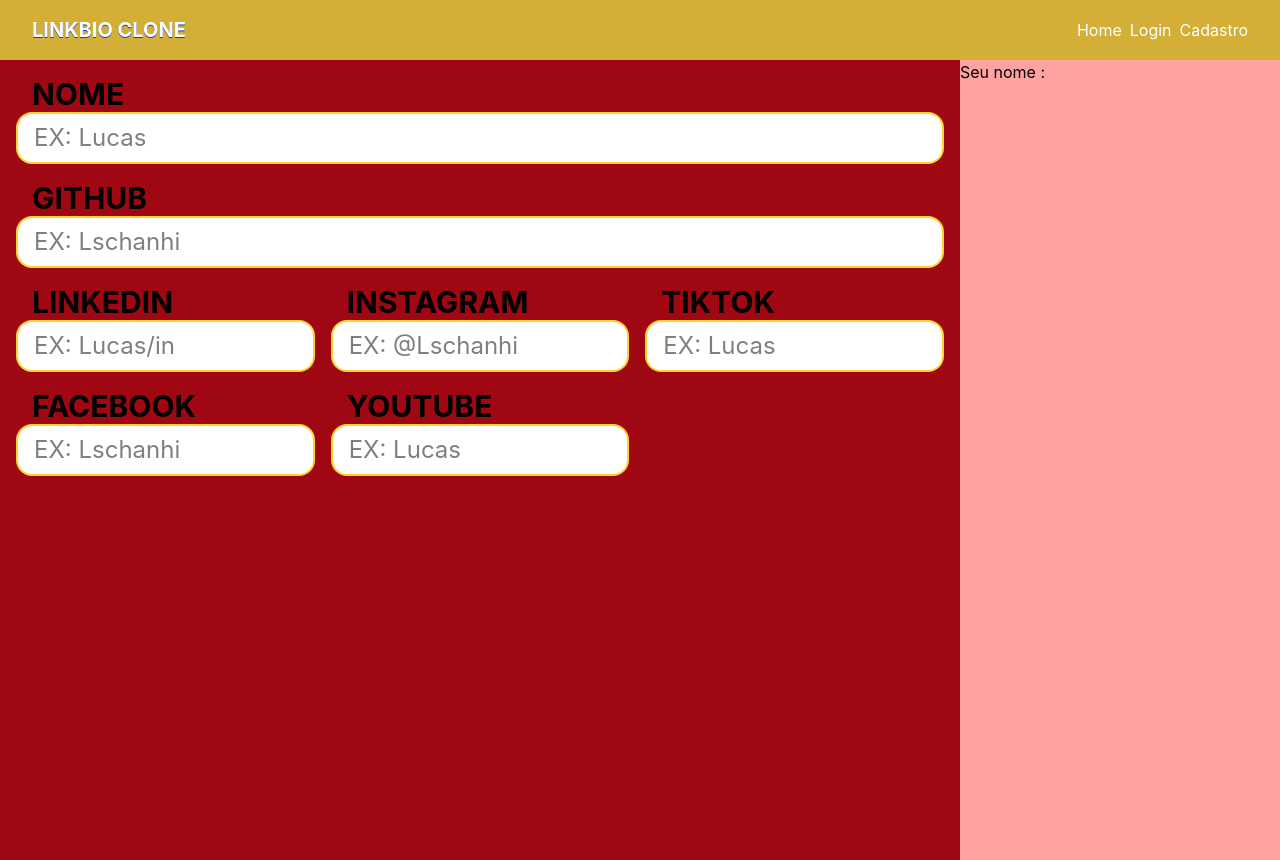
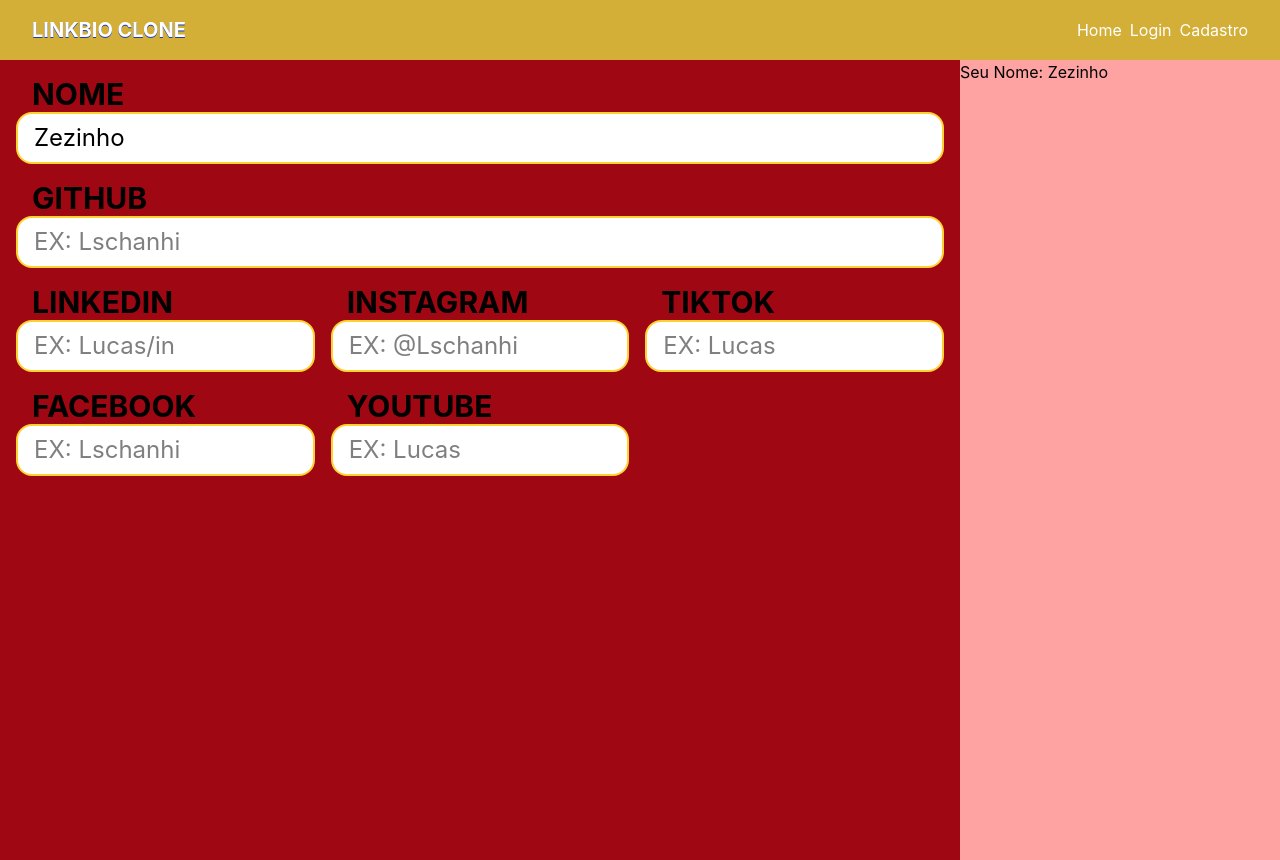
Before and after one commit to Lschanhi/Projeto-Linktree, a React (Vite) app: page /edit in a window 1280 px wide. Built offline with nearby package versions, Linux system fonts and the light colour scheme.

Commit message:
termino da aula

```diff
--- a/src/components/EditPage/EditPage.tsx
+++ b/src/components/EditPage/EditPage.tsx
@@ -1,9 +1,9 @@
-import { useState } from "react";
+import { useState } from "react"
 import { Input } from "./Input"
 
 export const EditPage = () => {
 
-    const [name, setName]=useState("Lucas Soler");
+   const [name, setName] = useState("Zezinho");
 
 
     return (
@@ -13,7 +13,7 @@ export const EditPage = () => {
                 <main className="w-9/12 bg-red-800 h-screen p-4 ">
 
                     <form className=" space-y-4">
-                        <Input name="Nome" id="name" placerholder="EX: Lucas" />
+                        <Input name="Nome" id="name" placerholder="EX: Lucas" value={name} onChange={(event)=>{setName(event.target.value);}}/>
                         <Input name="GitHub" id="github" placerholder="EX: Lschanhi" />
 
                         <div className=" grid grid-cols-3 gap-4">
@@ -29,7 +29,7 @@ export const EditPage = () => {
                 </main>
                 <aside className="w-3/12 bg-red-300 h-screen">
 
-                    Seu nome :
+                    Seu Nome: {name}
                 </aside>
 
             </div>
--- a/src/components/EditPage/Input.tsx
+++ b/src/components/EditPage/Input.tsx
@@ -1,8 +1,12 @@
+import type React from "react";
+
 interface InputProps{
     name: string;
     id: string;
     type?: string;
     placerholder?: string;
+    value: string;
+    onChange?:(event: React.ChangeEvent<HTMLInputElement>) => void
 }
 
 export function Input(props:InputProps) {
@@ -13,6 +17,8 @@ export function Input(props:InputProps) {
 
         <label htmlFor={props.id} className="text-3xl font-bold px-4 py-2 uppercase ">{ props.name }</label>
         <input type={props.type || "text"} id ={props.id} name={props.name} placeholder={props.placerholder ||""}
+        value={props.value}
+        onChange={props.onChange}
          className="bg-white text-2xl px-4 py-2 border-2 border-amber-300 rounded-2xl block w-full" />
 
         </div>
```
